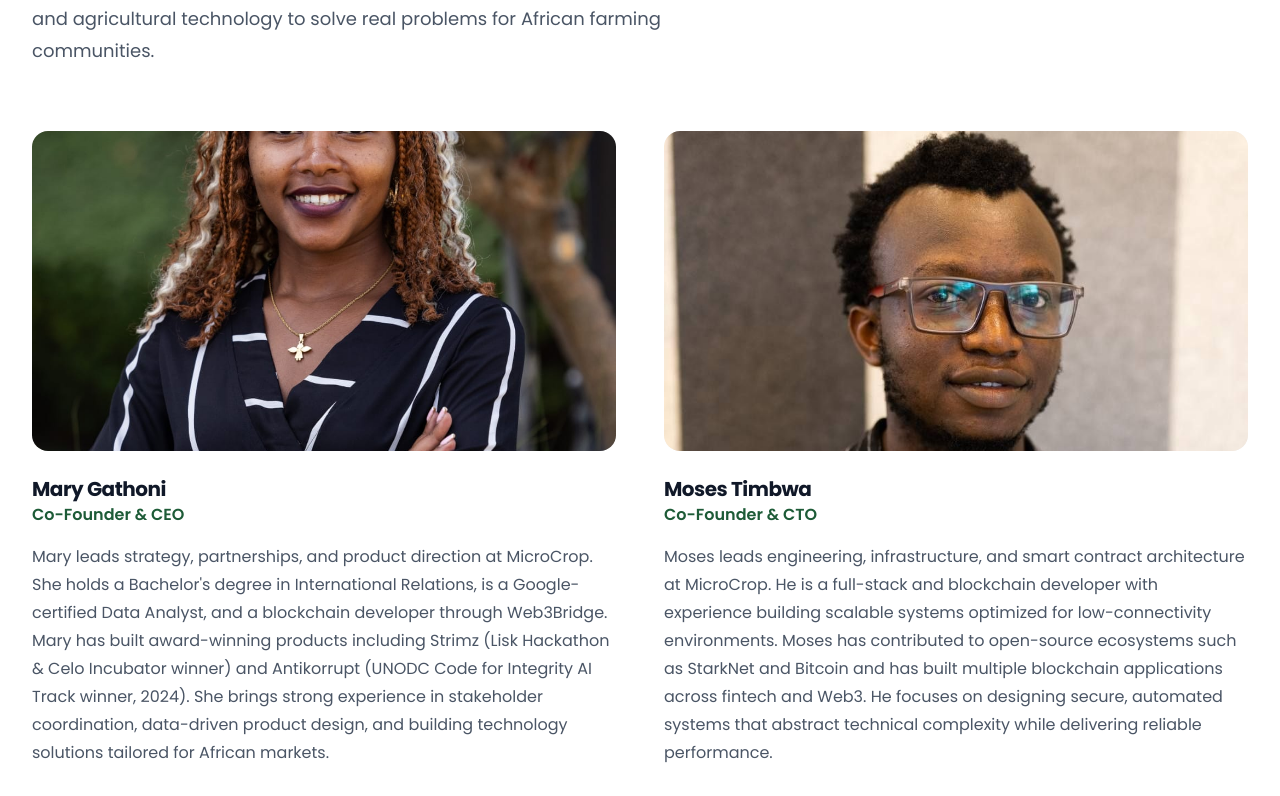
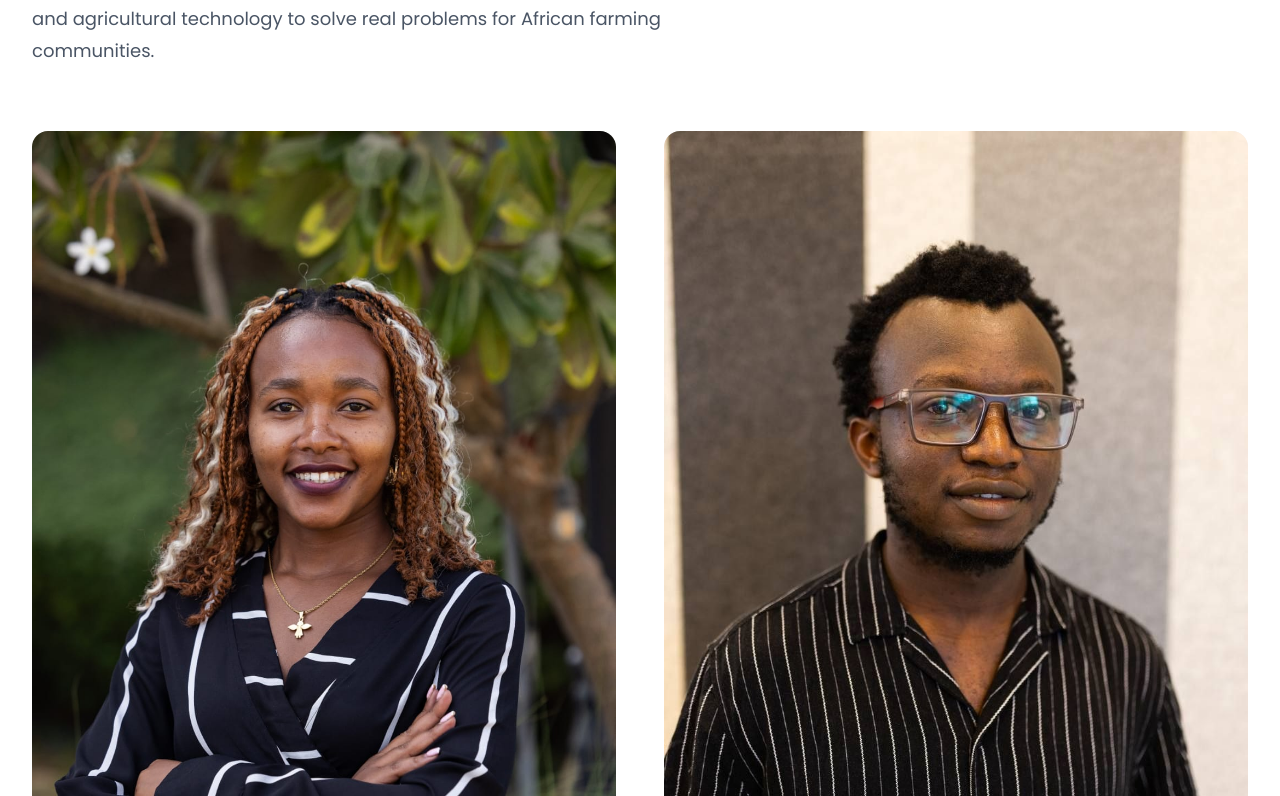
Before and after one commit to Microcrop-Protocol/micro-crop-1, a Next.js app: page /about in a window 1280 px wide. Shown: the part 1904-2700 px from the top of the page. Built offline with nearby package versions, Linux system fonts and the light colour scheme.

Commit message:
fix: use natural aspect ratio for founder photos instead of fixed-height boxes

```diff
--- a/components/AboutSection.tsx
+++ b/components/AboutSection.tsx
@@ -103,12 +103,13 @@
             <div className="mx-auto mt-16 grid max-w-2xl grid-cols-1 gap-x-12 gap-y-16 lg:mx-0 lg:max-w-none lg:grid-cols-2">
               {/* Mary */}
               <div className="flex flex-col">
-                <div className="relative h-64 sm:h-72 lg:h-80 w-full overflow-hidden rounded-2xl bg-gray-100">
+                <div className="overflow-hidden rounded-2xl bg-gray-100">
                   <Image
                     src="/img/mary.jpeg"
                     alt="Mary Gathoni — Co-Founder & CEO"
-                    fill
-                    className="object-cover"
+                    width={853}
+                    height={1280}
+                    className="w-full h-auto"
                   />
                 </div>
                 <h3 className="mt-6 text-xl font-bold tracking-tight text-gray-900">Mary Gathoni</h3>
@@ -125,12 +126,13 @@
               </div>
               {/* Moses */}
               <div className="flex flex-col">
-                <div className="relative h-64 sm:h-72 lg:h-80 w-full overflow-hidden rounded-2xl bg-gray-100">
+                <div className="overflow-hidden rounded-2xl bg-gray-100">
                   <Image
                     src="/img/moses.jpg"
                     alt="Moses Timbwa — Co-Founder & CTO"
-                    fill
-                    className="object-cover object-[center_20%]"
+                    width={853}
+                    height={1280}
+                    className="w-full h-auto"
                   />
                 </div>
                 <h3 className="mt-6 text-xl font-bold tracking-tight text-gray-900">Moses Timbwa</h3>
```
